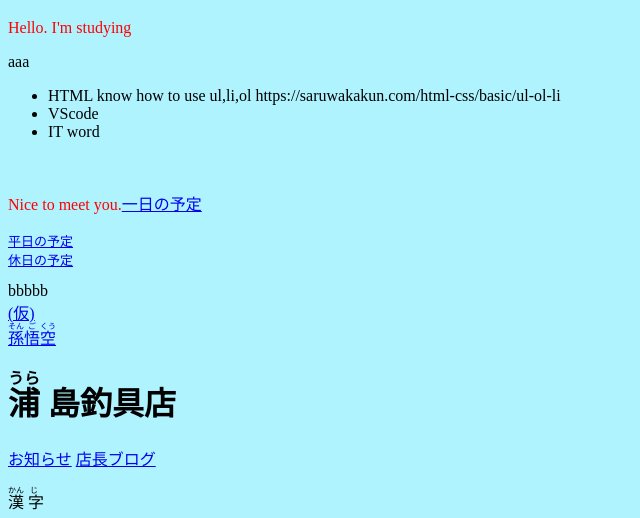
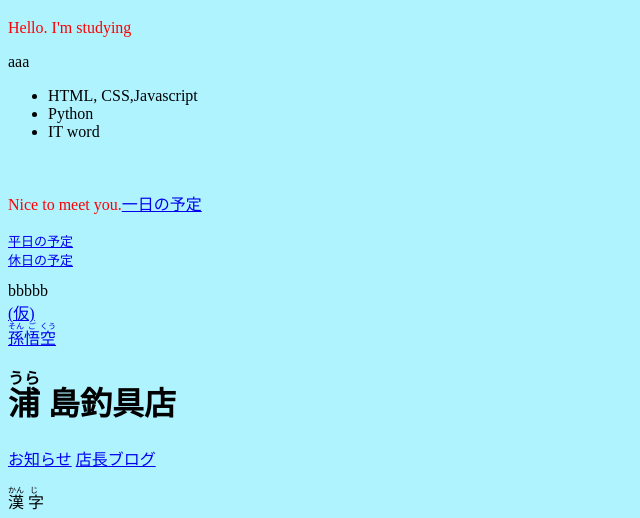
Before and after one commit to Doragon-RH/homepage, a plain HTML site: page index.html in a window 1280 px wide. Shown: the part 61-579 px from the top of the page, without its empty margins (0-640 px from the left). Drawn offline with Linux system fonts and the light colour scheme; files that its build step writes are made by us from their sources; a script that the page names is missing.

Commit message:
update home

```diff
--- a/index.html
+++ b/index.html
@@ -28,11 +28,8 @@
         <p>Hello. I'm studying </p>
         <span css="background-color">aaa</span>
         <ul>
-            <li>HTML
-                know how to use ul,li,ol
-                https://saruwakakun.com/html-css/basic/ul-ol-li
-            </li>
-            <li>VScode</li>
+            <li>HTML, CSS,Javascript</li>
+            <li>Python </li>
             <li>IT word</li>
         </ul>
         <img src="c:\Users\r216a\OneDrive\画像\人工知能.jpg" alt="">
```
